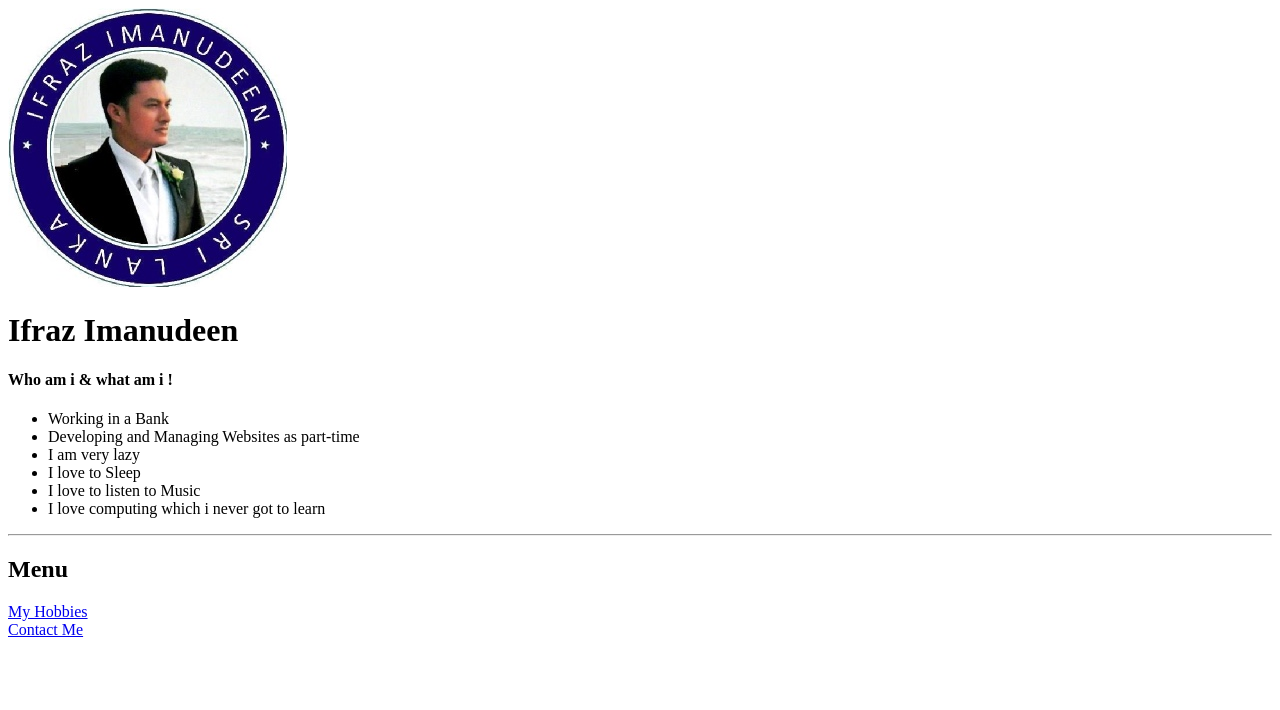
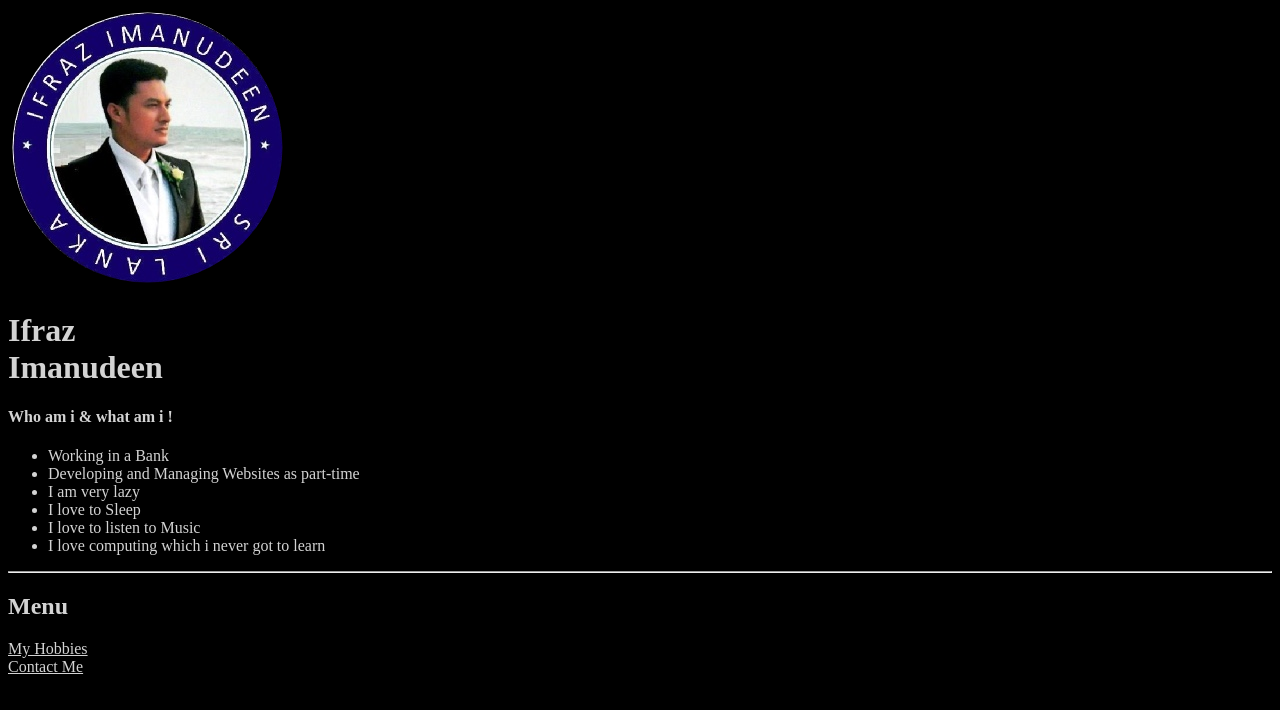
Before and after one commit to iifraz/session3, a plain HTML site: page index.html in a window 1280 px wide. Drawn offline with Linux system fonts and the light colour scheme.

Commit message:
Background Change to Black and all text color to light grey

```diff
--- a/index.html
+++ b/index.html
@@ -3,11 +3,25 @@
 <head>
     <meta charset="UTF-8">
     <title>My Profile (Session 002)</title>
+    <style>
+        body{
+            background-color: black;
+        }
+        h1, h2, h3, h4, h5, h6, p, ul, li, a{
+            color: lightgray;
+        }
+        .profilepix
+        {
+            clip-path: circle(135px at center);
+        }
+    </style>
 </head>
 <body>
-    <img alt="My Profile Image" src="img/ifraz.JPG">
+    <div >
+        <img class="profilepix" alt="My Profile Image" src="img/ifraz.JPG">
+    </div>
 
-    <h1>Ifraz Imanudeen</h1>
+    <h1>Ifraz <br> Imanudeen</h1>
 
     <h4>Who am i & what am i !</h4>
     <ul>
```
